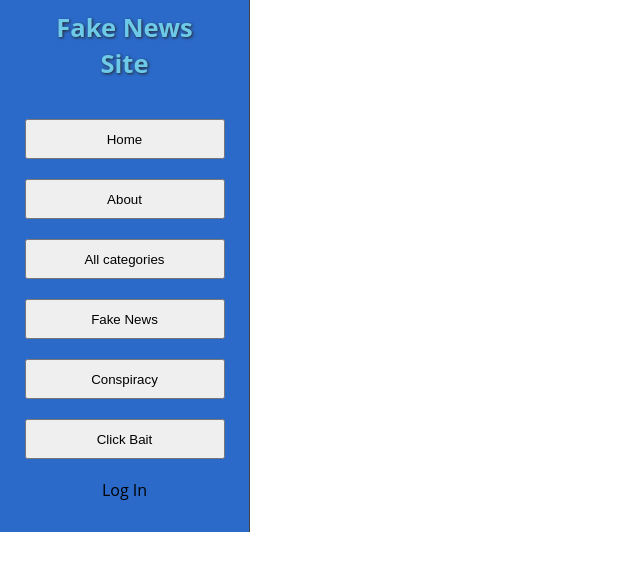
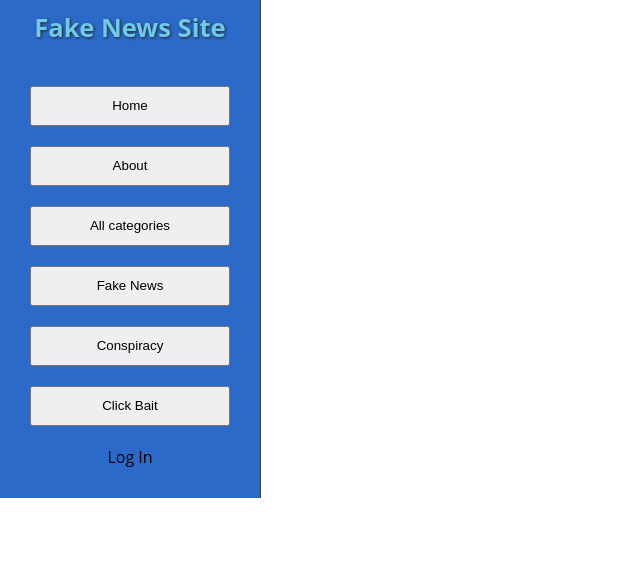
Before and after one commit to JS-goose/fake_news_react, a React (Create React App) app: page / in a window 1280 px wide. Shown: the top 570 px of the page, without its empty margins (0-640 px from the left). Built offline with nearby package versions, Linux system fonts and the light colour scheme; no server answers.

Commit message:
removed width from nav

```diff
--- a/src/App.css
+++ b/src/App.css
@@ -27,7 +27,6 @@ nav {
   background-color: rgb(43, 106, 201);
   padding: 10px 30px;
   border-right: 1px solid rgb(65, 65, 65);
-  width: 250px;
 }
 
 .nav-links a {
```
